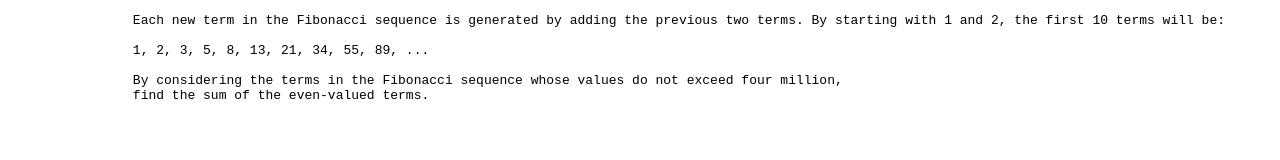
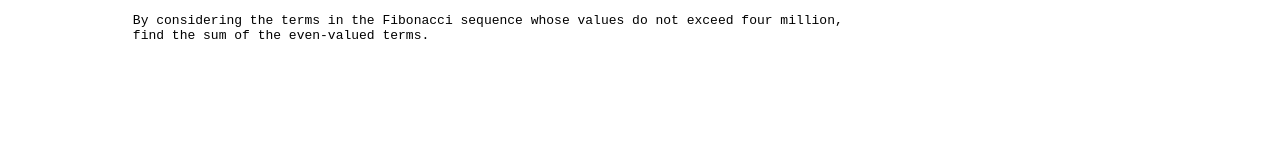
Before and after one commit to shariful07/my-js, a plain HTML site: page fibonacci-sum.html in a window 1280 px wide. Drawn offline with Linux system fonts and the light colour scheme.

Commit message:
problem descripton

```diff
--- a/fibonacci-sum.html
+++ b/fibonacci-sum.html
@@ -10,10 +10,6 @@
 <body>
 
 	<pre>
-		Each new term in the Fibonacci sequence is generated by adding the previous two terms. By starting with 1 and 2, the first 10 terms will be:
-
-		1, 2, 3, 5, 8, 13, 21, 34, 55, 89, ...
-
 		By considering the terms in the Fibonacci sequence whose values do not exceed four million,
 		find the sum of the even-valued terms.
 	</pre>
```
Also changed, not shown: fibonacci.html (+0 -3 lines).
